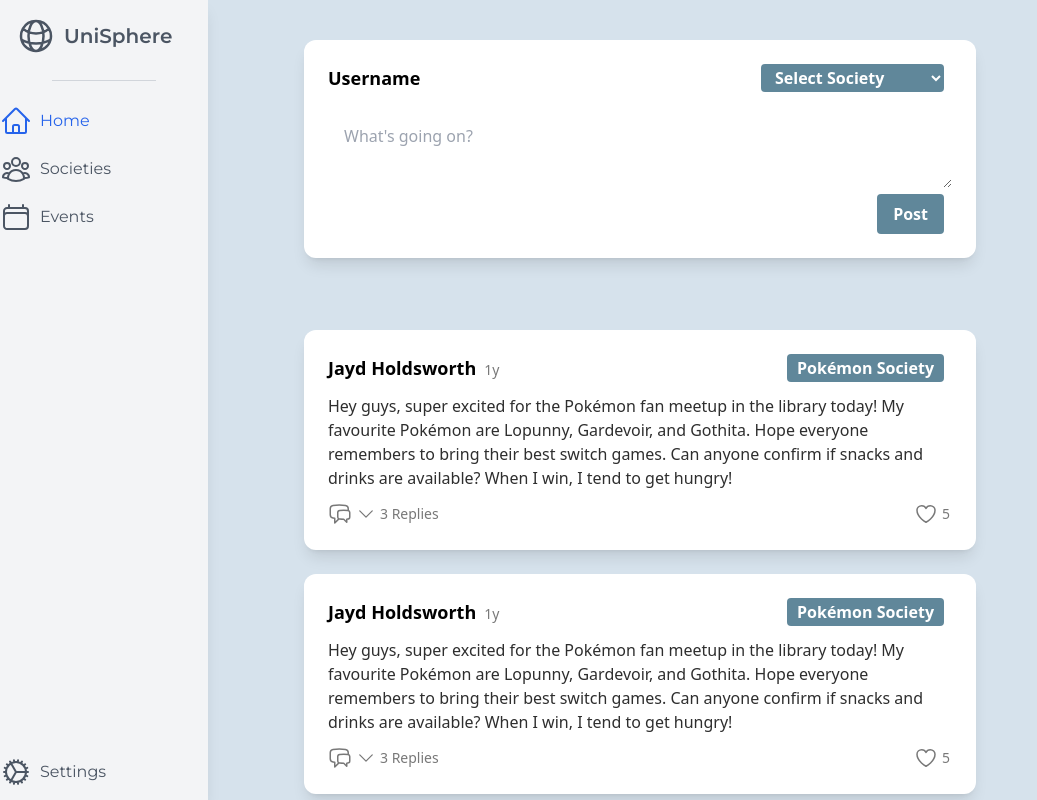
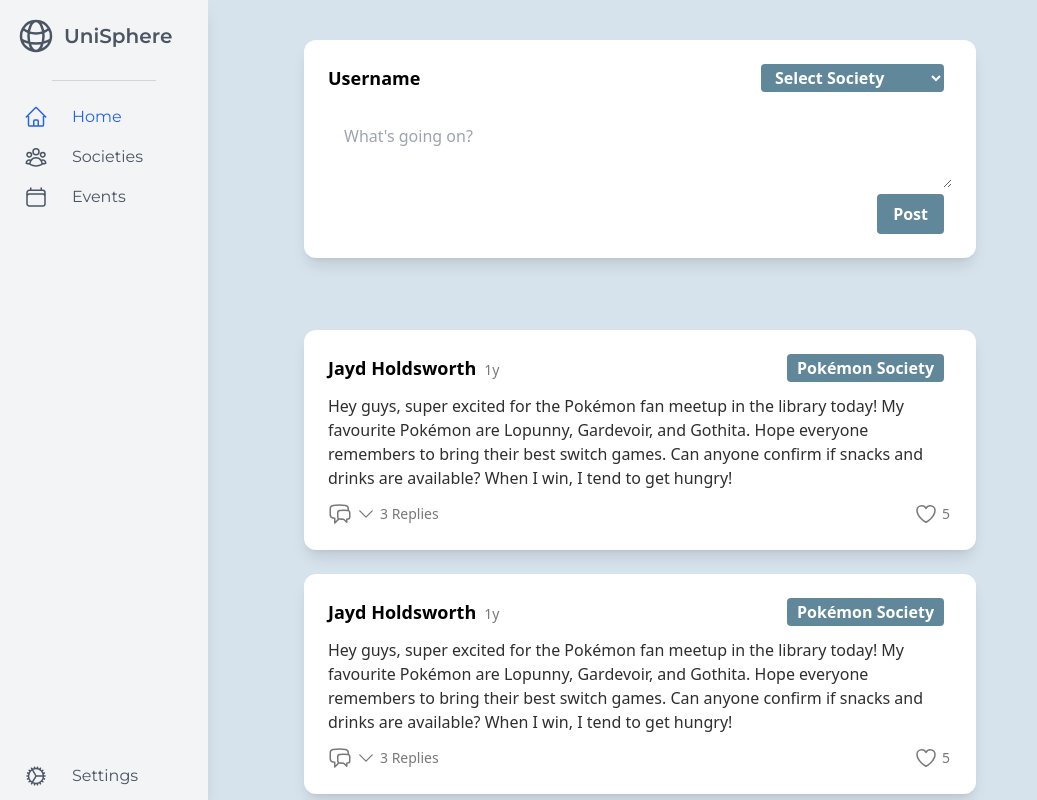
Before and after one commit to Jayd-H/UniSphere, a React (Vite) app in the folder Client/: page /home in a window 1280 px wide. Shown: the whole page, without its empty margins (0-1037 px from the left). Built offline with nearby package versions, Linux system fonts and the light colour scheme.

Commit message:
feat: centre desktop links

```diff
--- a/Client/src/Components/Sidebar/SidebarLink.tsx
+++ b/Client/src/Components/Sidebar/SidebarLink.tsx
@@ -17,7 +17,7 @@ const SidebarLink: React.FC<SidebarLinkProps> = ({
   const linkBaseClasses = "group py-2 transition-all duration-300";
   const activeLinkClasses = "text-blue-600";
   const inactiveLinkClasses = "text-gray-600 hover:text-blue-500";
-  const iconClasses = "h-8 w-8";
+  const iconClasses = "h-6 w-6";
 
   const getNavLinkClasses = (isActive: boolean) =>
     `${linkBaseClasses} ${isActive ? activeLinkClasses : inactiveLinkClasses}`;
@@ -25,14 +25,16 @@ const SidebarLink: React.FC<SidebarLinkProps> = ({
   return (
     <NavLink to={to} className={({ isActive }) => getNavLinkClasses(isActive)}>
       <div
-        className={`flex ${
-          isMobile ? "flex-col items-center" : "items-center"
-        } text-base`}
+        className={`flex items-center ${
+          isMobile ? "flex-col" : "flex-row"
+        } w-full`}
       >
-        <div className={`${iconClasses} ${isMobile ? "" : "mr-2"}`}>{icon}</div>
-        <span className={`${isMobile ? "mt-1" : "text-base"}`}>
+        <div className={`${iconClasses} ${isMobile ? "mx-auto" : "ml-6"}`}>
+          {icon}
+        </div>
+        <span className={`flex-1 text-left ${isMobile ? "mt-1" : "ml-6"}`}>
           {label}
-        </span>{" "}
+        </span>
       </div>
     </NavLink>
   );
```
